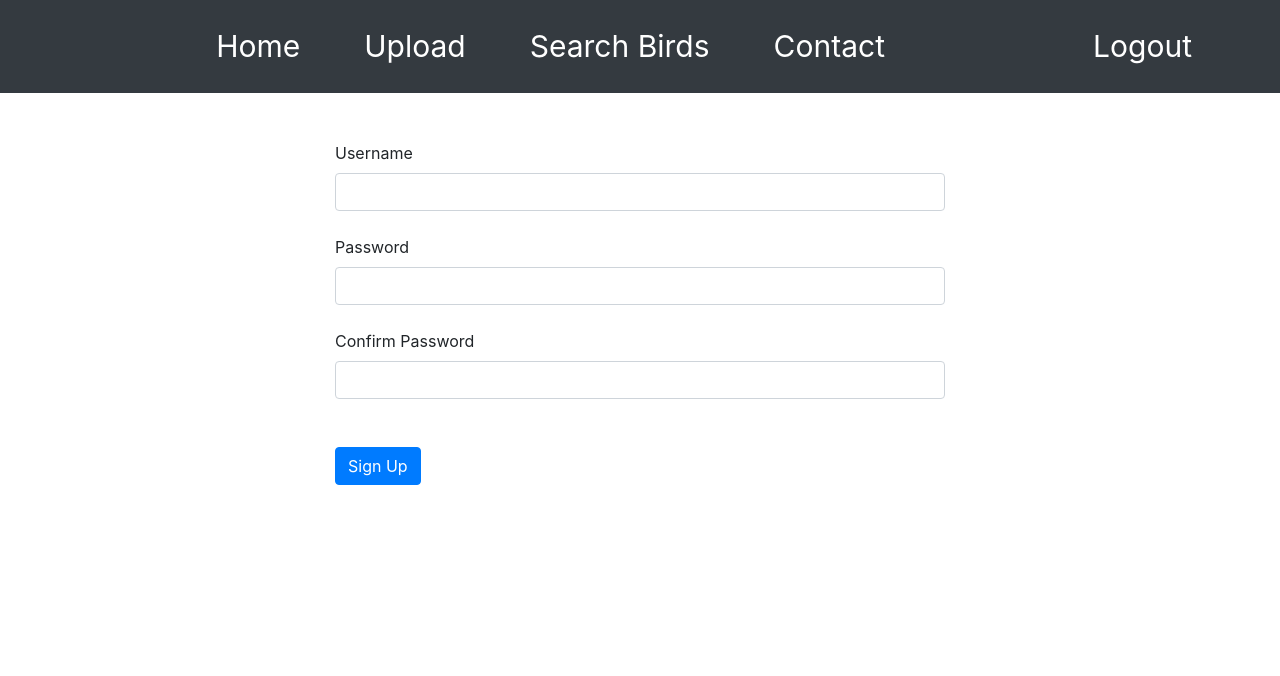
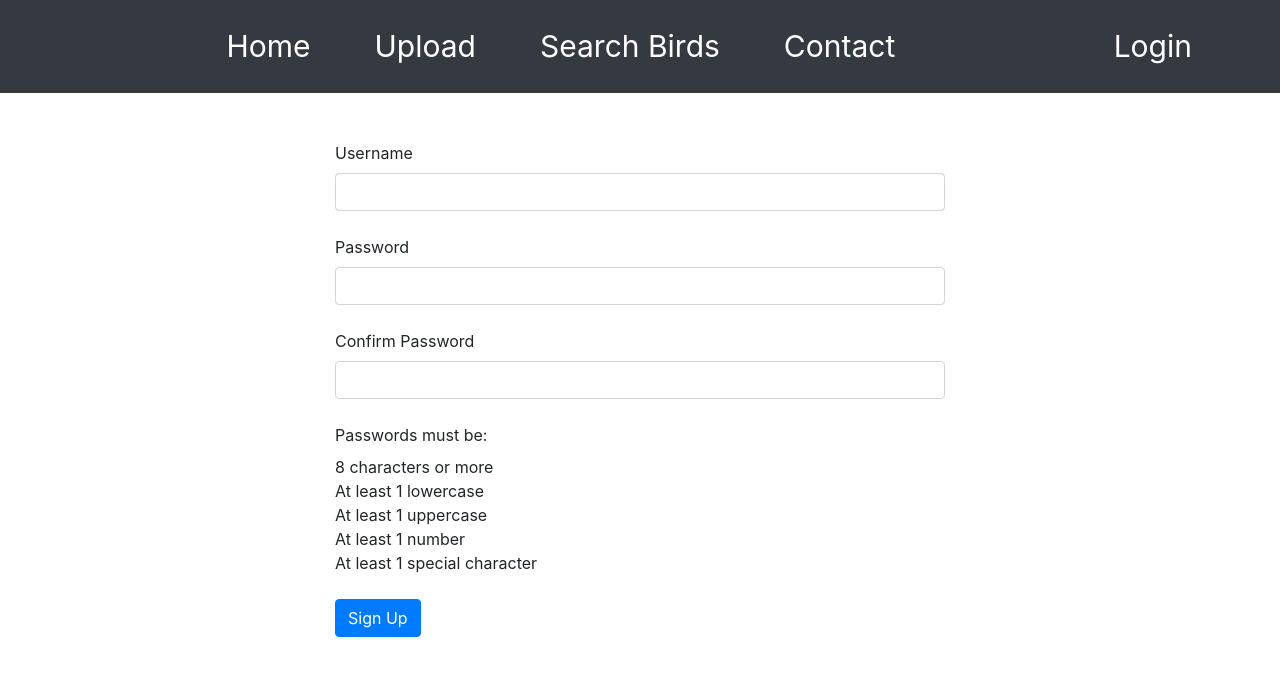
Before and after one commit to mkerekes1427/django-proj, a Django app: page /signup/ in a window 1280 px wide. Shown: the top 676 px of the page. Run offline with Django 4.2, Linux system fonts and the light colour scheme.

Commit message:
user login and signup

```diff
--- /dev/null
+++ b/birdapp/forms.py
@@ -0,0 +1,4 @@
+from django.core import validators
+
+# valid_file_extension
+# get errors in views with form.errors
--- a/birdapp/models.py
+++ b/birdapp/models.py
@@ -7,7 +7,7 @@ from django.contrib.auth.models import User
 class Observation(models.Model):
 
     person = models.ForeignKey(User, on_delete=models.CASCADE, null=False, blank=False)
-    observation_date = models.DateField(null=True, blank=True)
+    observation_date = models.DateField(null=False, blank=False)
     bird_name = models.CharField(null=False, blank=False, max_length=255)
     bird_category = models.CharField(null=False, blank=False, max_length=255)
     picture = models.ImageField(upload_to="static/images", default="static/images/profile.jpeg", null=False, blank=False)
--- a/birdapp/urls.py
+++ b/birdapp/urls.py
@@ -6,8 +6,8 @@ urlpatterns = [
     path("contact/", views.contact, name="contact"),
     path("upload_observation", views.upload_observation, name="upload_observation"),
     path("bird_email/", views.bird_email, name="bird_email"),
-    path("login/", views.login, name="login"),
+    path("login/", views.login_user, name="login_user"),
     path("signup/", views.signup, name="signup"),
-    path("logout/", views.logout, name="logout")
+    path("logout/", views.logout_user, name="logout_user")
 
 ]
--- a/birdapp/views.py
+++ b/birdapp/views.py
@@ -3,36 +3,89 @@ from django.http import HttpResponse, JsonResponse
 from django.core.mail import send_mail
 from django.conf import settings
 from django.contrib import messages
+from django.contrib.auth import authenticate, login, logout
 from .models import User, Observation
+from .my_validators import _password_good, _confirm_password
 
 # Create your views here.
 def home(request):
     return render(request, "home.html")
 
 
-def login(request):
+def login_user(request):
 
     if request.method == "POST":
-        messages.add_message(request, messages.SUCCESS, "You are logged in")
+
+        username = request.POST["username"]
+        password = request.POST["password"]
+
+        user = authenticate(request, username=username, password=password)
+
+        if user is not None:
+
+            login(request, user)
+            messages.add_message(request, messages.SUCCESS, "You are logged in")
+            return redirect("home")
+
+        else:
+            messages.add_message(request, messages.WARNING, "Credentials are incorrect")
+
+    return render(request, "login_user.html")
+
+def logout_user(request):
+
+    if request.method == "POST":
+
+        try:
+            logout(request)
+            messages.add_message(request, messages.SUCCESS, "You're logged out")
+        except:
+            messages.add_message(request, messages.WARNING, "Could not log out")
+
+
+    if not request.user.is_authenticated:
         return redirect("home")
 
-    return render(request, "login.html")
-
-def logout(request):
-    return render(request, "logout.html")
+    return render(request, "logout_user.html")
 
 def signup(request):
 
     if request.method == "POST":
-        messages.add_message(request, messages.SUCCESS, "Your account was created")
-        return redirect("login")
+
+        unique_username = False
+
+        username = request.POST["username"]
+        password = request.POST["password"]
+        confirm = request.POST["confirm"]
+
+        try:
+            users = User.objects.get(username = username)
+
+        except User.DoesNotExist:
+            unique_username = True
+
+        if not unique_username:
+            messages.add_message(request, messages.WARNING, "Choose a different username")
+
+        elif not _password_good(password):
+            messages.add_message(request, messages.WARNING, "Password doesn't meet requirements")
+
+        elif not _confirm_password(password, confirm):
+            messages.add_message(request, messages.WARNING, "Passwords don't match")
+
+        else:
+
+            new_user = User.objects.create_user(username=username, password=password)
+
+            messages.add_message(request, messages.SUCCESS, "Your account was created")
+            return redirect("login_user")
 
     return render(request, "signup.html")
 
 def upload_observation(request):
 
     if not request.user.is_authenticated:
-        return redirect("login")
+        return redirect("login_user")
 
     # validate the date with form and use form.save() and model forms
 
--- a/templates/base.html
+++ b/templates/base.html
@@ -42,10 +42,10 @@
 
           </ul>
           <span class="nav-item mx-4">
-            {% if user.is_authenticated %}
-              <a class="nav-link text-white mynav" href="{% url 'login' %}">Login </a>
+            {% if not user.is_authenticated %}
+              <a class="nav-link text-white mynav" href="{% url 'login_user' %}">Login </a>
             {% else %}
-              <a class="nav-link text-white mynav" href="{% url 'logout' %}">Logout </a>
+              <a class="nav-link text-white mynav" href="{% url 'logout_user' %}">Logout </a>
             {% endif %}
           </span>
         </div>
--- a/templates/signup.html
+++ b/templates/signup.html
@@ -14,14 +14,23 @@
         </div>
 
         <div class="form-group mb-3 mt-4">
+
+
             <label for="exampleFormControlInput1">Password</label>
-            <input type="password" id="inputPassword" class="form-control mb-4" required>
+            <input type="password" id="inputPassword" class="form-control mb-4" name="password"required>
         </div>
 
         <div class="form-group mb-3 mt-4">
             <label for="exampleFormControlInput1">Confirm Password</label>
-            <input type="password" id="inputPassword" class="form-control mb-4" required>
+            <input type="password" id="inputPassword" class="form-control mb-4" name="confirm" required>
         </div>
+
+        <label for="exampleFormControlInput1">Passwords must be:</label>
+        <p class="mt-0 mb-0">8 characters or more</p>
+        <p class="mt-o mb-0">At least 1 lowercase</p>
+        <p class="mt-0 mb-0">At least 1 uppercase</p>
+        <p class="mt-0 mb-0">At least 1 number</p>
+        <p class="mt-0 mb-0">At least 1 special character</p>
 
         <input type="submit" class="btn btn-primary mt-4" value="Sign Up">
 
```
Also changed, not shown: birdapp/my_validators.py (added, +41 -0 lines), templates/login_user.html (renamed from templates/login.html, +4 -4 lines), templates/logout.html (deleted, +0 -7 lines), templates/logout_user.html (added, +18 -0 lines), templates/upload_observation.html (+4 -4 lines), db.sqlite3.
